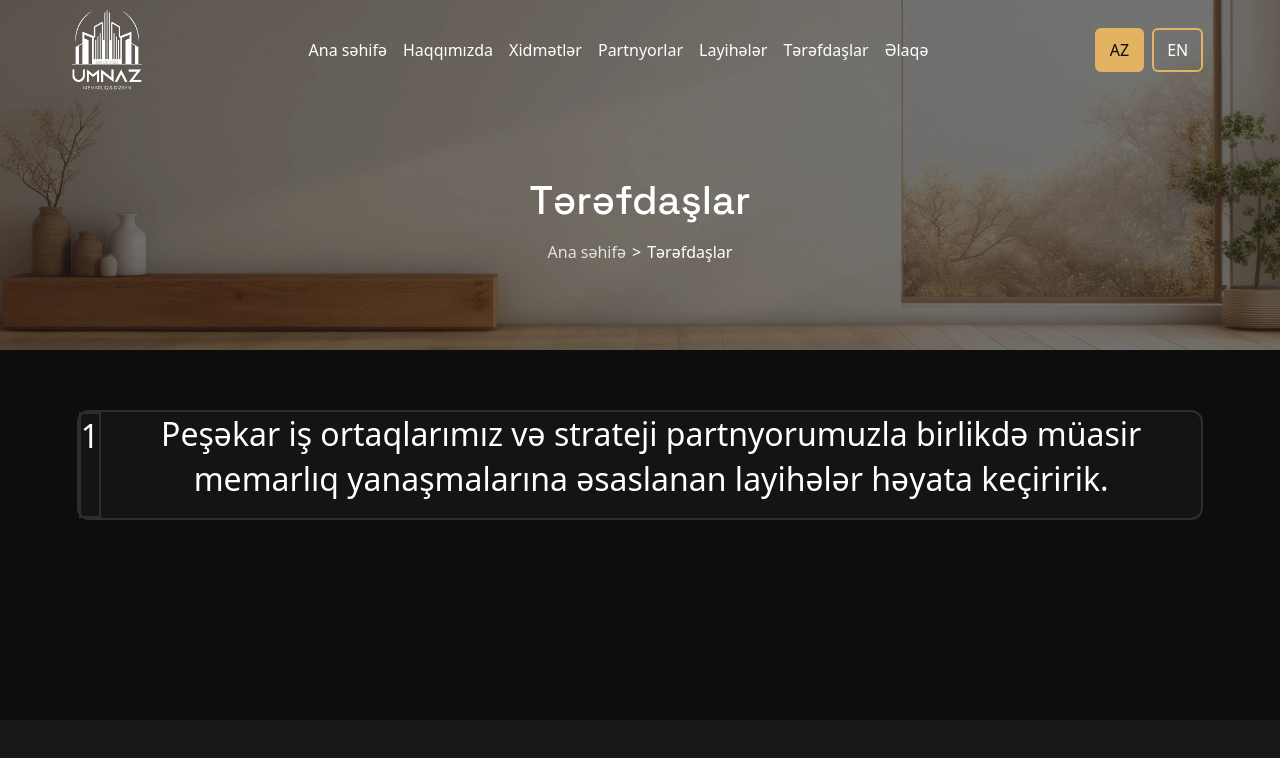
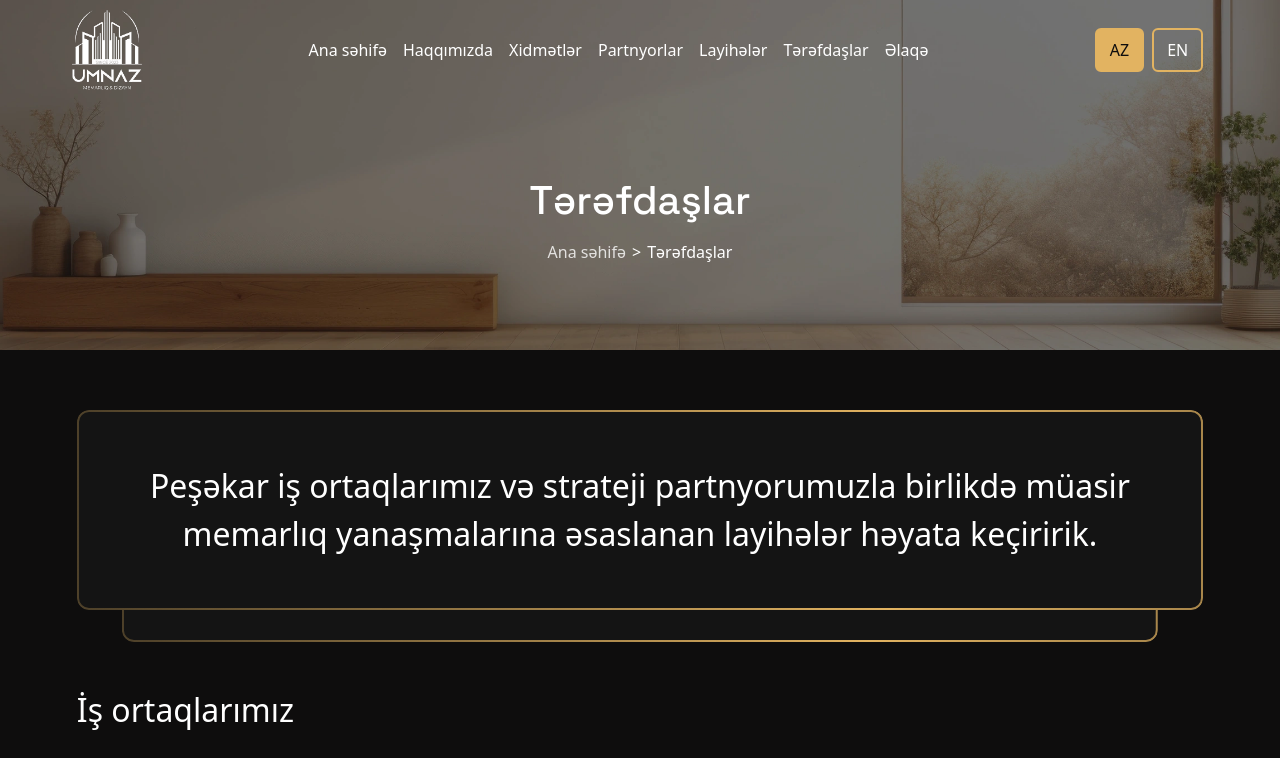
Before and after one commit to ShehlaAbdul/umnaz, a React (Vite) app: page /terefdaslar in a window 1280 px wide. Shown: the top 758 px of the page. Built offline with nearby package versions, Linux system fonts and the light colour scheme.

Commit message:
partners page is ready

```diff
--- a/src/Pages/Partners/Partners.jsx
+++ b/src/Pages/Partners/Partners.jsx
@@ -2,18 +2,23 @@ import React from "react";
 import "./Style.scss";
 import HeroSection from "../../Component/HeroSection/HeroSection";
 import bgImage from "../../assets/images/HeroSection.webp";
+import HomePartners from "../../Component/HomePartners/HomePartners";
 
 function Partners() {
   return (
     <>
       <HeroSection title={"Tərəfdaşlar"} bgImage={bgImage} />
       <section id="partners-page">
-        <div className="partners-page-top container-fluid g-0 d-flex justify-content-center ">
-          <div className="overlay">1</div>
-          <p>
+        <div className="partners-page container-fluid g-0 d-flex justify-content-center ">
+          <p className="top">
             Peşəkar iş ortaqlarımız və strateji partnyorumuzla birlikdə müasir
             memarlıq yanaşmalarına əsaslanan layihələr həyata keçiririk.
           </p>
+          <div className="overlay"></div>
+        </div>
+        <div className="our-partners">
+                  <p className="partners-title ">İş ortaqlarımız</p>
+                  <HomePartners/>
         </div>
       </section>
     </>
--- a/src/Pages/Partners/Style.scss
+++ b/src/Pages/Partners/Style.scss
@@ -1,35 +1,130 @@
 @use "../../styles/global.scss" as *;
 
-#partners-page{
+#partners-page {
   background-color: $main-bg-color;
   color: $main-text-color;
   width: 100%;
   padding: 60px 6% 200px 6%;
-    .partners-page-top{
-        border: 2px solid #2E2E2E;
+
   font-size: 32px;
-        line-height: 140%;
   font-weight: 500;
+
+  .partners-page {
+    position: relative;
+    width: 100%;
+    height: 100%;
+    margin-bottom: 60px;
+
+    .top {
+      width: 100%;
       text-align: center;
+      padding: 52px 24px;
+      border-radius: 12px;
+      background-color: #141414;
       position: relative;
+      z-index: 2;
+
+      /* ❌ köhnə border silindi */
+      border: none;
+
+      /* 🔥 Animated border */
+      &::before {
+        content: "";
+        position: absolute;
+        inset: 0;
+        padding: 2px;
         border-radius: 12px;
-        z-index: 2;
-        background-color: #141414;
-        .overlay{
-            border: 2px solid  #2E2E2E ;
-            // position: relative;
-            // bottom: -20px;
-            //    border: 2px solid #2E2E2E;
-            // width: 95%;
-            // border-radius: 12px;
-            // z-index: -1;
-            // border-top: none;
 
+        background: linear-gradient(
+          90deg,
+          transparent,
+          #E2B361,
+          transparent
+        );
+
+        background-size: 200% 100%;
+        animation: borderMove 4s linear infinite;
+
+        -webkit-mask:
+          linear-gradient(#000 0 0) content-box,
+          linear-gradient(#000 0 0);
+        -webkit-mask-composite: xor;
+        mask-composite: exclude;
+
+        pointer-events: none;
       }
     }
 
+    .overlay {
+      position: absolute;
+      bottom: -16px;
+      left: 50%;
+      transform: translateX(-50%);
+      width: 92%;
+      height: 100%;
+      border-radius: 12px;
+      background-color: #141414;
+      z-index: 1;
 
-    @media (max-width:768px){
-        padding: 60px 5% 100px ;
+      /* ❌ köhnə border silindi */
+      border: none;
+
+      /* 🔥 Animated border */
+      &::before {
+        content: "";
+        position: absolute;
+        inset: 0;
+        padding: 2px;
+        border-radius: 12px;
+
+        background: linear-gradient(
+          90deg,
+          transparent,
+          #E2B361,
+          transparent
+        );
+
+        background-size: 200% 100%;
+        animation: borderMove 4s linear infinite;
+
+        -webkit-mask:
+          linear-gradient(#000 0 0) content-box,
+          linear-gradient(#000 0 0);
+        -webkit-mask-composite: xor;
+        mask-composite: exclude;
+
+        pointer-events: none;
       }
     }
+  }
+
+  @keyframes borderMove {
+    0% {
+      background-position: 200% 0;
+    }
+    100% {
+      background-position: -200% 0;
+    }
+  }
+
+  @media (max-width: 768px) {
+    padding: 60px 5% 100px;
+
+    p {
+      font-size: 20px !important;
+    }
+
+    .partners-page {
+      margin-bottom: 40px;
+    }
+
+    .top {
+      padding: 24px;
+    }
+
+    .overlay {
+      width: 85% !important;
+      bottom: -5px !important;
+    }
+  }
+}
```
Lines whose indentation alone changed are shown as unchanged.
